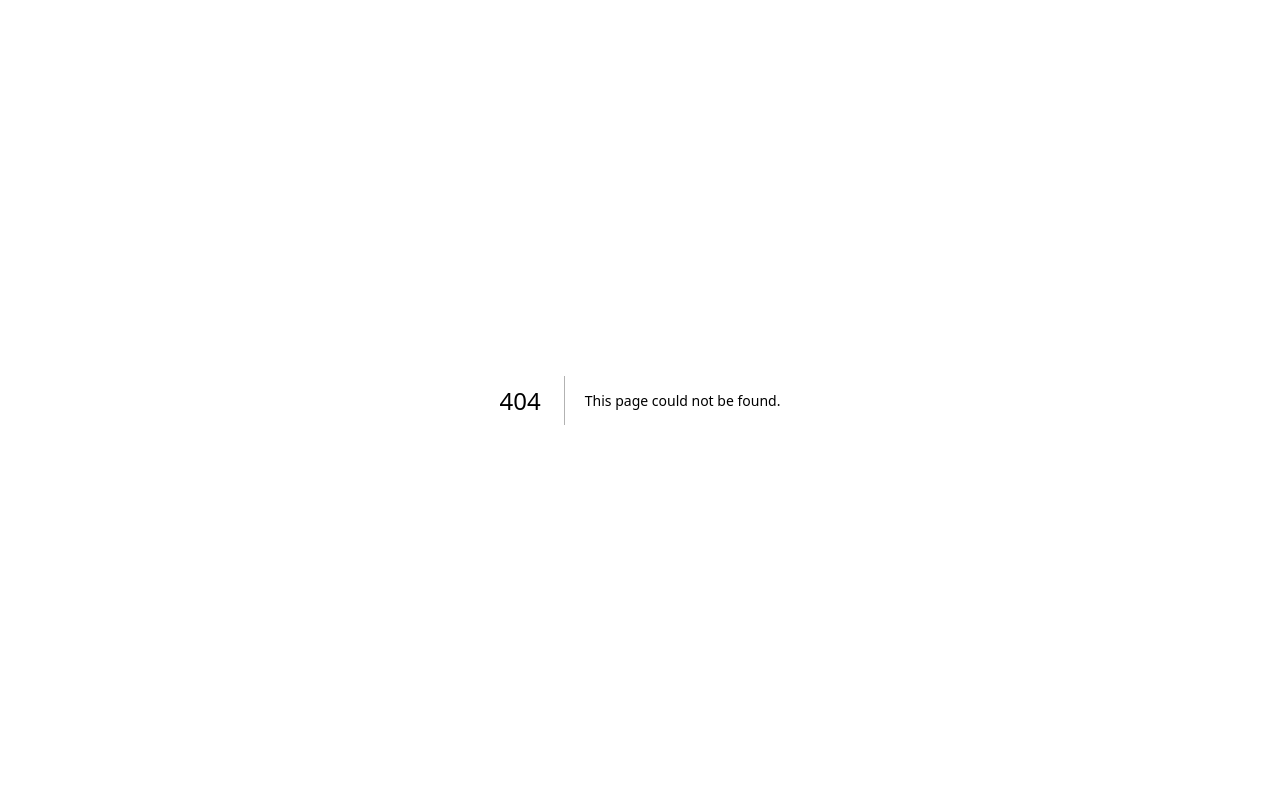
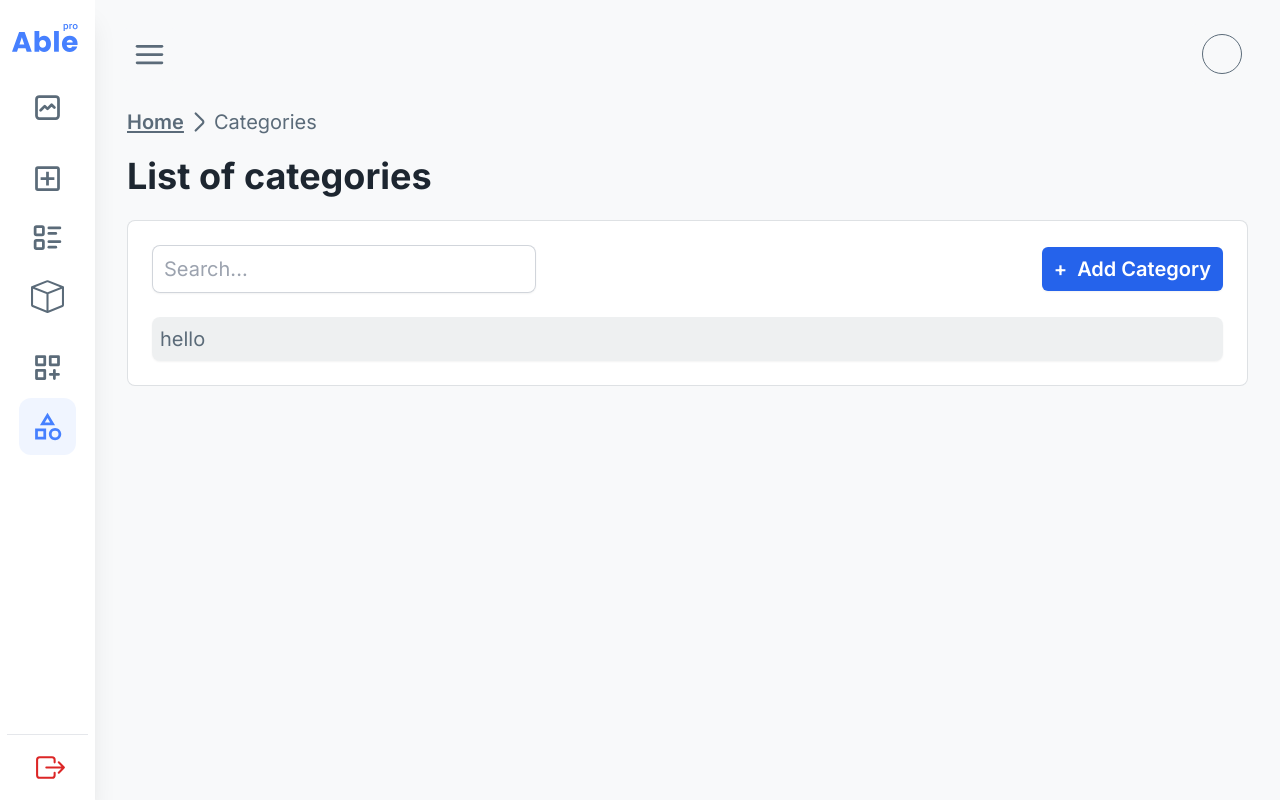
Before and after one commit to saeidsh777/Online-Shop--Group-Development-, a Next.js app: page /dashboard/categories in a window 1280 px wide. Before the commit this address had no page. Built offline with nearby package versions, Linux system fonts and the light colour scheme.

Commit message:
Added: basic things of category list page

```diff
--- /dev/null
+++ b/app/dashboard/(category)/categories/page.jsx
@@ -0,0 +1,35 @@
+import DashboardBox from '@/components/Boxes/DashboardBox';
+import DashboardBTN from '@/components/Buttons/Dashboard/DashboardBTN';
+import DashboardInput from '@/components/Inputs/DashboardInput/DashboardInput';
+import SectionTitel from '@/components/Titels/SectionTitel/SectionTitel';
+import Link from 'next/link';
+
+const page = () => {
+    return (
+        <div>
+            <SectionTitel title={'List of categories'} />
+            <DashboardBox>
+                <div className="flex sm:items-center justify-between mb-6 flex-col gap-1.5 sm:flex-row">
+                    <div className="w-full max-w-xs 896:max-w-sm">
+                        <DashboardInput
+                            className="p-2 sm:px-3 md:py-2.5"
+                            placeholder="Search..."
+                        />
+                    </div>
+                    <Link
+                        href={'/dashboard/add-new-category'}
+                        className="w-fit"
+                    >
+                        <DashboardBTN paddingClasses="p-2 sm:px-3 md:py-2.5">
+                            <p className="pr-2.5">+</p>Add Category
+                        </DashboardBTN>
+                    </Link>
+                </div>
+                <div className="relative rounded-lg shadow-sm bg-dashboard-text/10 p-2">
+                    hello
+                </div>
+            </DashboardBox>
+        </div>
+    );
+};
+export default page;
```
